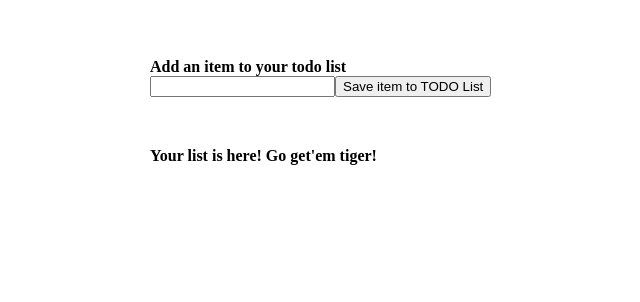
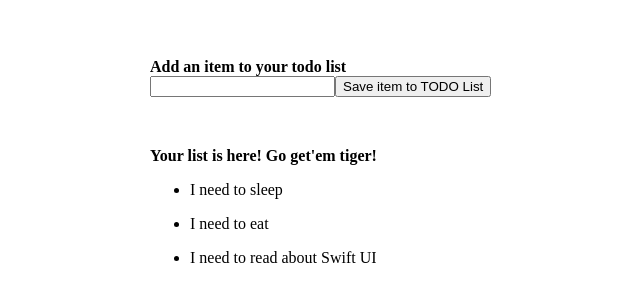
Before and after one commit to cudzichG-sxu/Angular_todo_app, an Angular app in the folder week9_Cudzich_Greg/cudzich-todo/front-end/: page /todo-list in a window 1280 px wide. Shown: the part 150-452 px from the top of the page, without its empty margins (58-698 px from the left). Built offline with nearby package versions, Linux system fonts and the light colour scheme.

Commit message:
added items to initial list when webpage loads.

```diff
--- a/week9_Cudzich_Greg/cudzich-todo/front-end/src/app/todo/todo.component.ts
+++ b/week9_Cudzich_Greg/cudzich-todo/front-end/src/app/todo/todo.component.ts
@@ -9,8 +9,8 @@ import {Component, ElementRef, ViewChild} from '@angular/core';
 export class TodoComponent {
   //Found this to clear the input field when the button is clicked for cleaner UI
   @ViewChild('inputActual') inputActual: ElementRef
-  listActual = []
-  addListItem(item: String) {
+  listActual = ["I need to sleep", "I need to eat", "I need to read about Swift UI"]
+  addListItem(item: string) {
     if(item != ""){
       this.listActual.push(item)
       this.inputActual.nativeElement.value = ''
```
